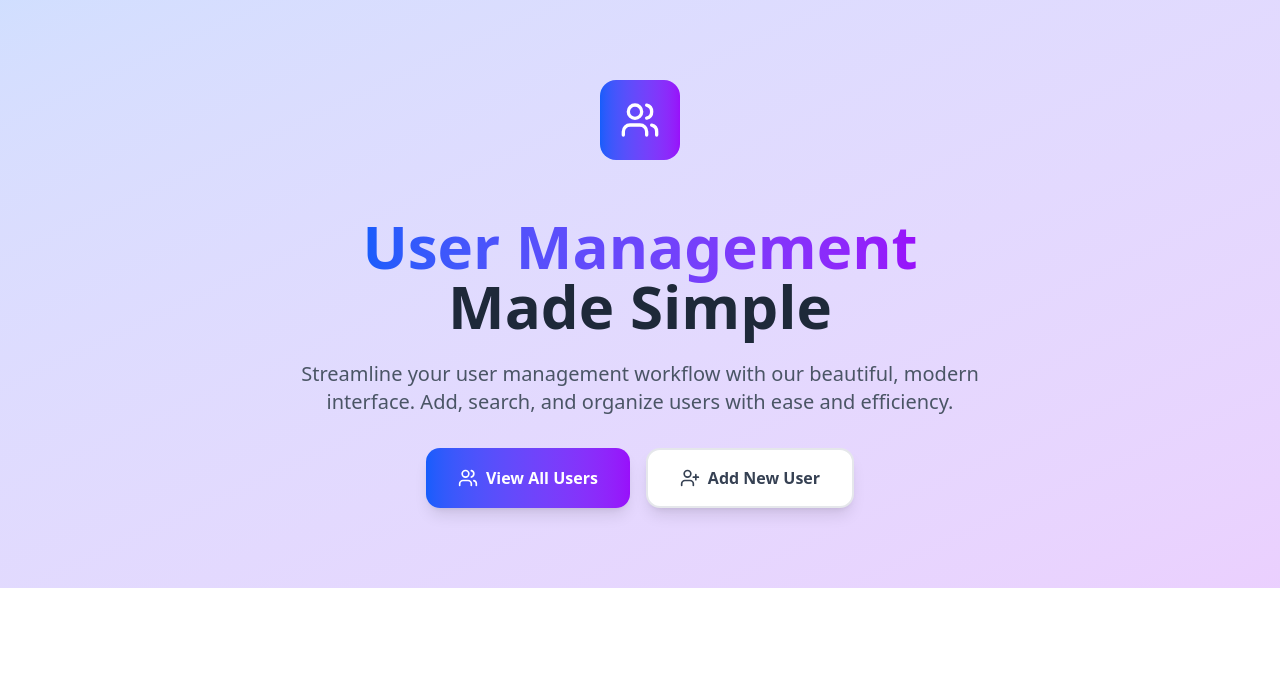
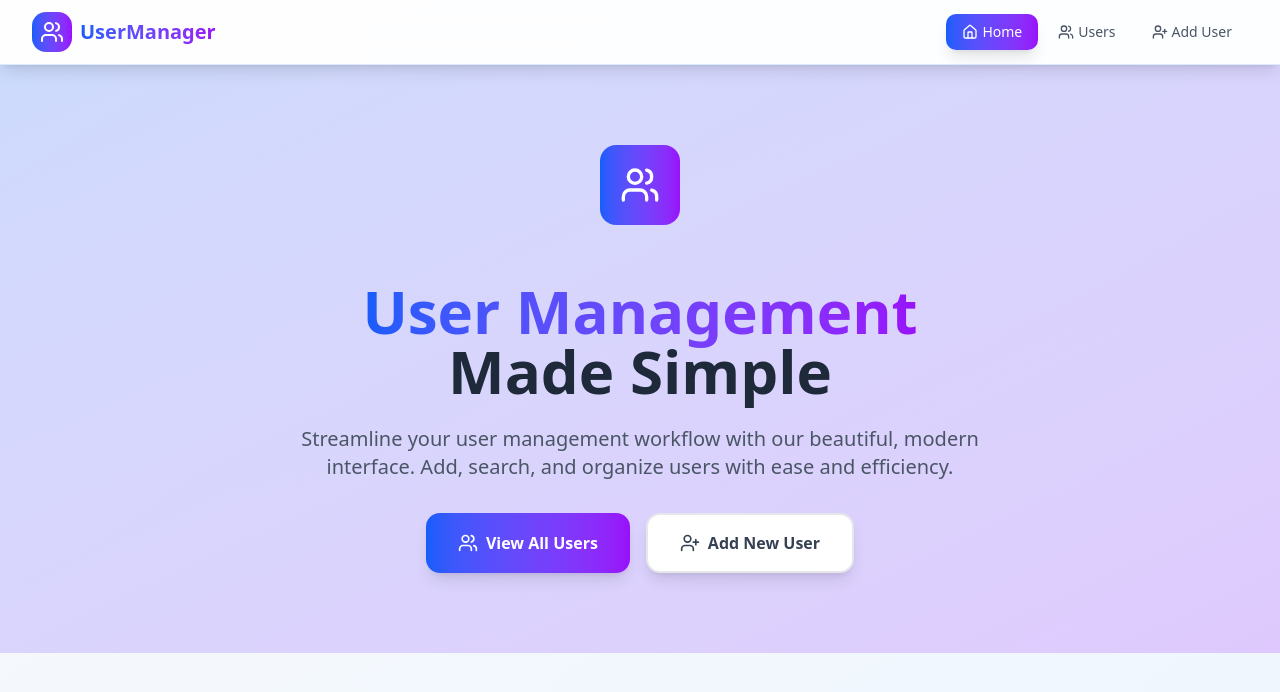
Before and after one commit to immalino/user-manager, a React app in the folder client/: page / in a window 1280 px wide. Shown: the top 692 px of the page. Built offline with nearby package versions, Linux system fonts and the light colour scheme; the HTML template or start-up script is replaced by a standard one.

Commit message:
feat(header): implement responsive header with mobile navigation

```diff
--- /dev/null
+++ b/client/src/components/header.tsx
@@ -0,0 +1,95 @@
+import { cn } from "@/lib/utils";
+import { Link } from "@tanstack/react-router";
+import { Home, Menu, UserPlus, Users, X } from "lucide-react";
+import { useState } from "react";
+
+const Header = () => {
+  const [isMenuOpen, setIsMenuOpen] = useState(false);
+
+  const navigation = [
+    { name: "Home", href: "/", icon: Home },
+    { name: "Users", href: "/users", icon: Users },
+    { name: "Add User", href: "/add-user", icon: UserPlus },
+  ];
+
+  return (
+    <header className="bg-white/80 backdrop-blur-md shadow-lg border-b border-blue-100 sticky top-0 z-50">
+      <div className="max-w-7xl mx-auto px-4 sm:px-6 lg:px-8">
+        <div className="flex justify-between items-center h-16">
+          {/* Logo */}
+          <Link to="/" className="flex items-center space-x-2 group">
+            <div className="w-10 h-10 bg-gradient-to-r from-blue-600 to-purple-600 rounded-xl flex items-center justify-center transform group-hover:scale-105 transition-transform duration-200">
+              <Users className="w-6 h-6 text-white" />
+            </div>
+            <span className="text-xl font-bold bg-gradient-to-r from-blue-600 to-purple-600 bg-clip-text text-transparent">
+              UserManager
+            </span>
+          </Link>
+
+          {/* Desktop Navigation */}
+          <nav className="hidden md:flex space-x-1">
+            {navigation.map((item) => (
+              <Link key={item.name} to={item.href}>
+                {({ isActive }) => (
+                  <div
+                    className={cn(
+                      "flex items-center space-x-1 px-4 py-2 rounded-lg text-sm font-medium transition-all duration-200",
+                      isActive
+                        ? "bg-gradient-to-r from-blue-600 to-purple-600 text-white shadow-lg"
+                        : "text-gray-600 hover:text-blue-600 hover:bg-blue-50"
+                    )}
+                  >
+                    <item.icon className="w-4 h-4" />
+                    <span>{item.name}</span>
+                  </div>
+                )}
+              </Link>
+            ))}
+          </nav>
+
+          {/* Mobile menu button */}
+          <button
+            onClick={() => setIsMenuOpen(!isMenuOpen)}
+            className="md:hidden p-2 rounded-lg text-gray-600 hover:text-blue-600 hover:bg-blue-50 transition-colors duration-200"
+          >
+            {isMenuOpen ? (
+              <X className="w-6 h-6" />
+            ) : (
+              <Menu className="w-6 h-6" />
+            )}
+          </button>
+        </div>
+
+        {/* Mobile Navigation */}
+        {isMenuOpen && (
+          <div className="md:hidden py-4 border-t border-blue-100">
+            <nav className="flex flex-col space-y-2">
+              {navigation.map((item) => (
+                <Link
+                  key={item.name}
+                  to={item.href}
+                  onClick={() => setIsMenuOpen(false)}
+                >
+                  {({ isActive }) => (
+                    <div
+                      className={cn(
+                        "flex items-center space-x-2 px-4 py-3 rounded-lg text-sm font-medium transition-all duration-200",
+                        isActive
+                          ? "bg-gradient-to-r from-blue-600 to-purple-600 text-white shadow-lg"
+                          : "text-gray-600 hover:text-blue-600 hover:bg-blue-50"
+                      )}
+                    >
+                      <item.icon className="w-5 h-5" />
+                      <span>{item.name}</span>
+                    </div>
+                  )}
+                </Link>
+              ))}
+            </nav>
+          </div>
+        )}
+      </div>
+    </header>
+  );
+};
+export default Header;
--- a/client/src/routes/__root.tsx
+++ b/client/src/routes/__root.tsx
@@ -1,13 +1,15 @@
-import { Outlet, createRootRoute } from '@tanstack/react-router'
-import { TanStackRouterDevtools } from '@tanstack/react-router-devtools'
-import { ReactQueryDevtools } from '@tanstack/react-query-devtools';
+import { Outlet, createRootRoute } from "@tanstack/react-router";
+import { TanStackRouterDevtools } from "@tanstack/react-router-devtools";
+import { ReactQueryDevtools } from "@tanstack/react-query-devtools";
+import Header from "@/components/header";
 
 export const Route = createRootRoute({
   component: () => (
-    <>
+    <div className="min-h-screen bg-gradient-to-br from-slate-50 to-blue-50">
+      <Header />
       <Outlet />
-      <ReactQueryDevtools buttonPosition="top-right" />
+      <ReactQueryDevtools buttonPosition="bottom-right" />
       <TanStackRouterDevtools />
-    </>
+    </div>
   ),
 });
```
